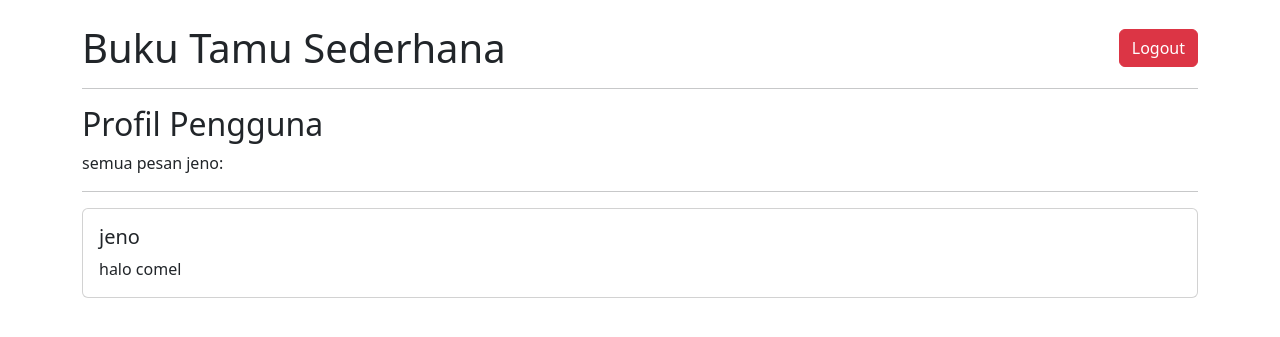
After one commit to rohmet/proyek_bukutamu, a Flask app: a page that uses templates/profil.html in a window 1280 px wide. The commit adds this page. Shown: the top 337 px of the page. Run offline with Flask 3, Linux system fonts and the light colour scheme; a user stored in the database is signed in.

Commit message:
Add user association to messages and implement profile page for users

```diff
--- a/app.py
+++ b/app.py
@@ -12,8 +12,8 @@ db = SQLAlchemy(app)
 # Model untuk Buku Tamu
 class Pesan(db.Model):
   id = db.Column(db.Integer, primary_key=True)
-  nama = db.Column(db.String(100), nullable=False)
   pesan = db.Column(db.Text, nullable=False)
+  user_id = db.Column(db.Integer, db.ForeignKey('user.id'), nullable=False)
 
   # fungsi untuk merepresentasikan objek Pesan
   def __repr__(self):
@@ -24,6 +24,7 @@ class User(db.Model):
   id = db.Column(db.Integer, primary_key=True)
   username = db.Column(db.String(80), unique=True, nullable=False)
   password = db.Column(db.String(120), nullable=False)
+  pesan = db.relationship('Pesan', backref='user', lazy=True)
 
   def __repr__(self):
     return f'<User {self.username}>'
@@ -42,10 +43,14 @@ def login_required(f):
 @login_required
 def index():
   if request.method == 'POST':
-    name = request.form['nama']
-    pesan = request.form['pesan']
+    if 'user_id' not in session:
+      flash('Anda harus login untuk mengirim pesan!', 'danger')
+      return redirect(url_for('login'))
 
-    pesan_baru = Pesan(nama=name, pesan=pesan)
+    pesan_text = request.form['pesan']
+    user_id = session['user_id']
+
+    pesan_baru = Pesan(pesan=pesan_text, user_id=user_id)
 
     try:
       db.session.add(pesan_baru)
@@ -143,5 +148,13 @@ def inject_user():
     return dict(current_user=user)
   return dict(current_user=None)
 
+# Route untuk halaman profil
+@app.route('/profile/<string:username>')
+@login_required
+def profile(username):
+  user = User.query.filter_by(username=username).first_or_404()
+
+  return render_template('profil.html', user=user)
+
 if __name__ == '__main__':
   app.run(debug=True)
--- /dev/null
+++ b/templates/profil.html
@@ -0,0 +1,15 @@
+{% extends 'base.html' %}
+
+{% block content %}
+    <h2>Profil Pengguna</h2>
+    <p>semua pesan {{ user.username }}:</p>
+    <hr>
+    {% for p in user.pesan|reverse %}
+        <div class="card mb-3">
+            <div class="card-body">
+                <h5 class="card-title">{{ p.user.username }}</h5>
+                <p class="card-text">{{ p.pesan }}</p>
+            </div>
+        </div>
+    {% endfor %}
+{% endblock %}
```
Also changed, not shown: templates/index.html (+6 -5 lines), instance/buku_tamu.db.
